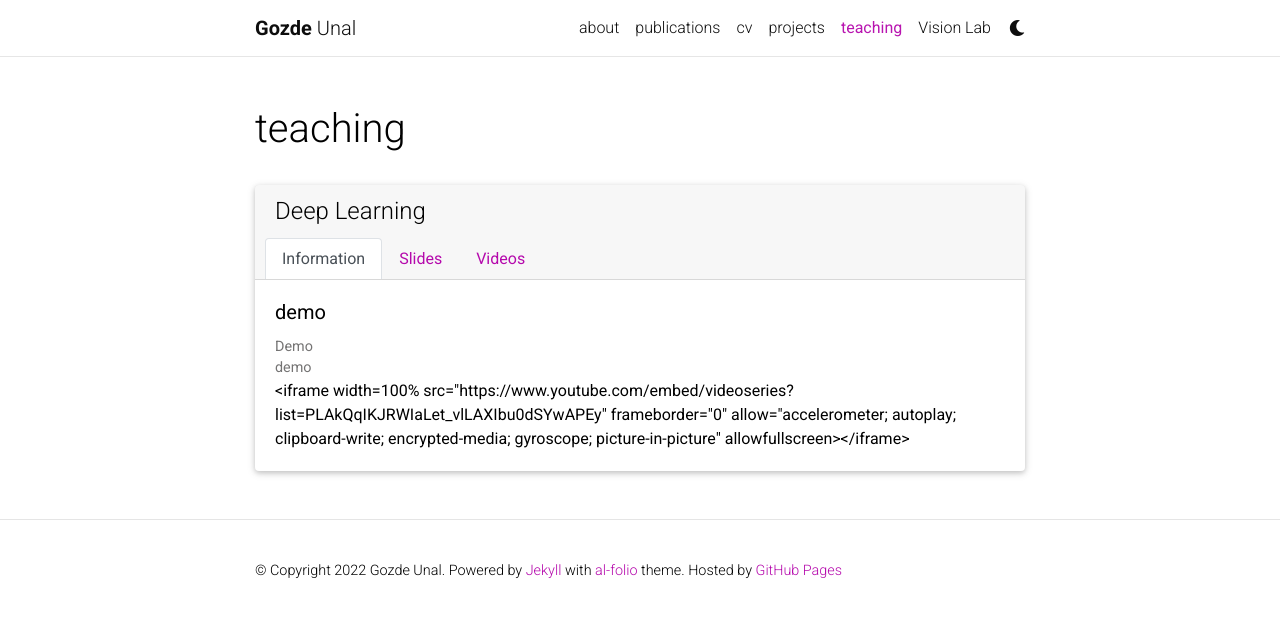
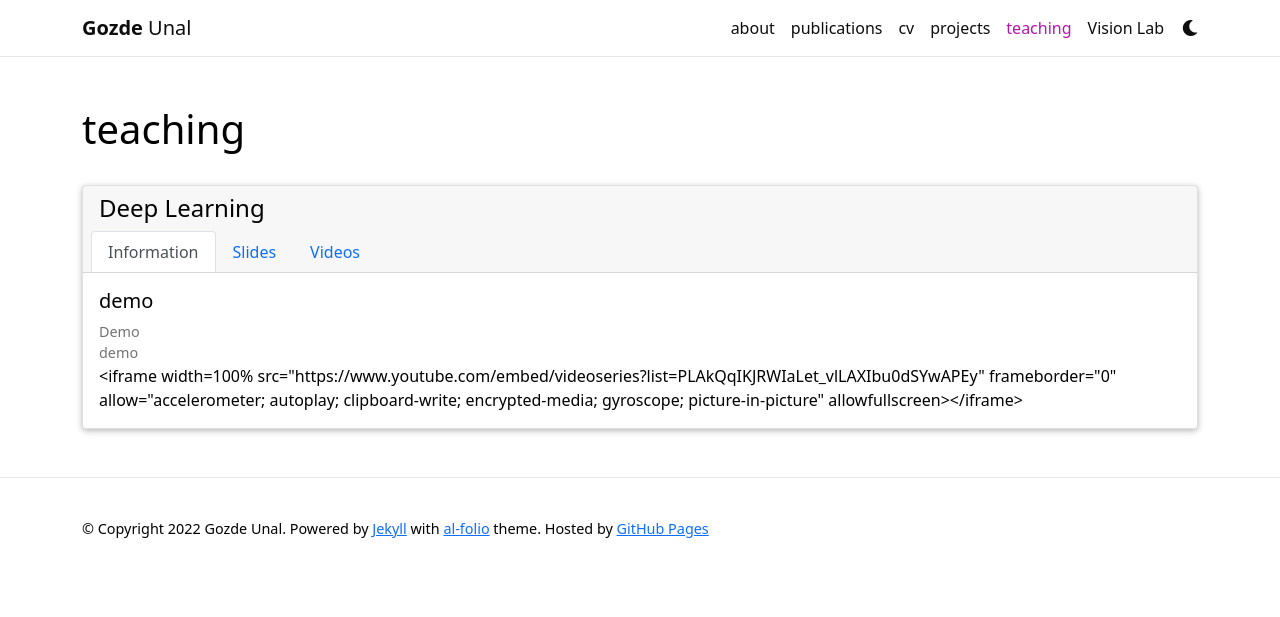
Before and after one commit to gozde-unal/gozde-unal.github.io, a Jekyll site: the page built from _pages/teaching.md, in a window 1280 px wide. Shown: the top 617 px of the page. Built offline with Jekyll 4.4.1, drawn with Linux system fonts in a browser that asks for light colours; full-size pictures stand in for the smaller copies a plugin makes; comment, search, counter and statistics services are not loaded; a style sheet for code colours, icons or effects is not loaded.

Commit message:
teaching

```diff
--- a/_includes/head.html
+++ b/_includes/head.html
@@ -22,6 +22,9 @@
     <link rel="stylesheet" href="{{ '/assets/css/main.css' | relative_url }}">
     <link rel="canonical" href="{{ page.url | replace:'index.html','' | absolute_url }}">
 
+    <link href="https://cdn.jsdelivr.net/npm/bootstrap@5.0.2/dist/css/bootstrap.min.css" rel="stylesheet">
+    <script src="https://cdn.jsdelivr.net/npm/bootstrap@5.0.2/dist/js/bootstrap.bundle.min.js"></script>
+
     <!-- Dark Mode -->
     {% if site.enable_darkmode %}
     <link rel="stylesheet" href="https://cdn.jsdelivr.net/gh/jwarby/jekyll-pygments-themes@master/{{ site.highlight_theme_dark | append: '.css' }}" media="none" id="highlight_theme_dark" />
```
